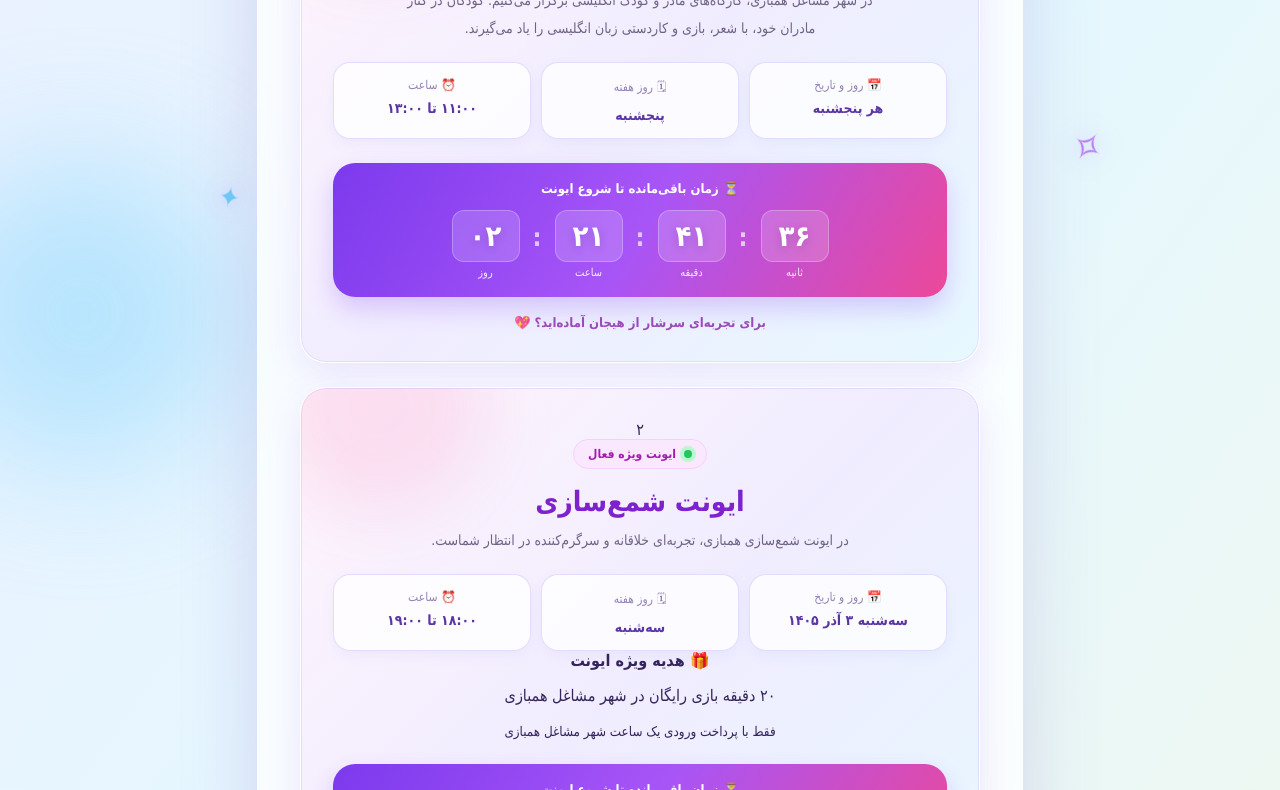
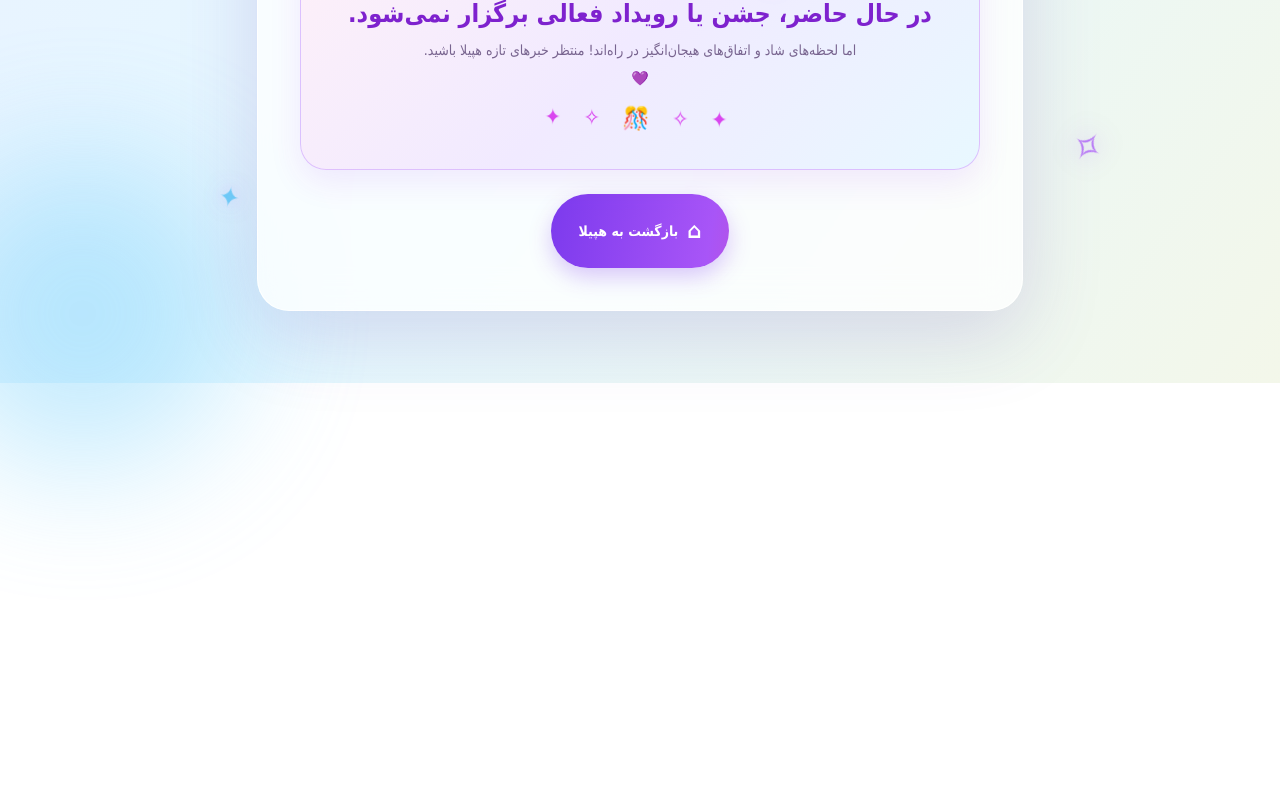
Before and after one commit to tannazofoghi-web/shahrebazi-happyla, a plain HTML site: page events.html in a window 1280 px wide. Shown: the part 473-1263 px from the top of the page. After the commit the page ends 856 px from the top, so only its background shows below. Drawn offline with Linux system fonts and the light colour scheme; a web font is replaced by a local one.

Commit message:
Update events.html

```diff
--- a/events.html
+++ b/events.html
@@ -1,298 +1,134 @@
-
-<!DOCTYPE html>
-<html lang="fa" dir="rtl">
+<!DOCTYPE html>  <html lang="fa" dir="rtl">
 <head>
   <meta charset="UTF-8">
   <meta name="viewport" content="width=device-width, initial-scale=1.0">
   <meta name="theme-color" content="#7c3aed">
   <title>جشن‌ها و مسابقات - هپیلا</title>
-
   <link rel="stylesheet" href="events.css">
-  <link href="https://fonts.googleapis.com/css2?family=Estedad:wght@400;500;600;700;800;900&display=swap" rel="stylesheet">
+<link href="https://fonts.googleapis.com/css2?family=Estedad:wght@400;500;600;700;800;900&display=swap" rel="stylesheet">
 </head>
-
 <body class="events-body">
-
-  <div class="ambient ambient-one"></div>
-  <div class="ambient ambient-two"></div>
-
-  <div class="sparkle sparkle-one">✦</div>
-  <div class="sparkle sparkle-two">✧</div>
-  <div class="sparkle sparkle-three">✦</div>
-  <div class="sparkle sparkle-four">✧</div>
-
-  <main class="events-page">
-
+  <div class="ambient ambient-one" aria-hidden="true"></div>
+  <div class="ambient ambient-two" aria-hidden="true"></div>
+  <div class="sparkle sparkle-one" aria-hidden="true">✦</div>
+  <div class="sparkle sparkle-two" aria-hidden="true">✧</div>
+  <div class="sparkle sparkle-three" aria-hidden="true">✦</div>
+  <div class="sparkle sparkle-four" aria-hidden="true">✧</div>    <main class="events-page">
     <header class="event-banner">
-      <div class="event-icon">🎉</div>
+      <div class="event-icon" aria-hidden="true">🎉</div>
       <p class="small-title">دنیای شادی‌های هپیلا</p>
       <h1>جشن‌ها و مسابقات</h1>
       <p class="banner-subtitle">لحظه‌های رنگی، خاطره‌های ماندگار ✨</p>
-      <div class="rainbow-line"></div>
-    </header>
+      <div class="rainbow-line" aria-hidden="true"></div>
+    </header>  <section id="event-content" aria-live="polite" aria-atomic="true">
+  <div class="empty-event">
+    <div class="empty-icon" aria-hidden="true">🎈</div>
+    <h2>در حال حاضر، جشن یا رویداد فعالی برگزار نمی‌شود.</h2>
+    <p>اما لحظه‌های شاد و اتفاق‌های هیجان‌انگیز در راه‌اند! منتظر خبرهای تازه هپیلا باشید. 💜</p>
+  </div>
+</section>
 
-    <section id="event-content" aria-live="polite">
+<a href="index.html" class="back-button"><span aria-hidden="true">⌂</span> بازگشت به هپیلا</a>
 
-      <div class="events-grid" id="events-grid"></div>
+  </main>    <script>
+    document.addEventListener("DOMContentLoaded", () => {
+      /*
+       * تنظیم رویداد:
+       * برای نمایش جشن یا مسابقه، active را true کنید و startAt را با تاریخ و ساعت آینده
+       * به قالب YYYY-MM-DDTHH:mm:ss وارد کنید. ساعت بر اساس منطقه زمانی دستگاه بازدیدکننده است.
+       * برای نمایش حالت بدون رویداد، active را false بگذارید.
+       */
+      const eventInfo = {
+        active:false,
+        title: "جشن تولد هپیلا",
+        type: "جشن",
+        description: "با ما یک روز پر از شادی، بازی و جایزه‌های هیجان‌انگیز بساز!",
+        startAt: "2026-11-14T17:00:00"
+      };
 
-    </section>
+      const contentContainer = document.getElementById("event-content");
+      if (!contentContainer) return;
 
-    <a href="index.html" class="back-button">
-      <span>⌂</span>
-      بازگشت به هپیلا
-    </a>
+      const faDate = new Intl.DateTimeFormat("fa-IR-u-ca-persian", {
+        year: "numeric", month: "long", day: "numeric"
+      });
+      const faDay = new Intl.DateTimeFormat("fa-IR", { weekday: "long" });
+      const faTime = new Intl.DateTimeFormat("fa-IR", { hour: "2-digit", minute: "2-digit" });
+      const faNumber = value => new Intl.NumberFormat("fa-IR", { minimumIntegerDigits: 2, useGrouping: false }).format(value);
 
-  </main>
+      const startAt = new Date(eventInfo.startAt);
+      // نمایش رویداد فقط به active وابسته است؛ تاریخ گذشته باعث پنهان شدن کارت نمی‌شود.
+      const hasUpcomingEvent = eventInfo.active === true &&
+        eventInfo.title.trim() !== "" &&
+        !Number.isNaN(startAt.getTime());
 
-<script>
-
-document.addEventListener("DOMContentLoaded", () => {
-
-  const eventsGrid = document.getElementById("events-grid");
-
-  // تاریخ و ساعت رویدادها
-  const events = [
-
-    {
-      number: "۱",
-      title: "کارگاه زبان مادر و کودک",
-      type: "کارگاه آموزشی",
-      description:
-        "در شهر مشاغل همبازی، کارگاه‌های مادر و کودک انگلیسی برگزار می‌کنیم. کودکان در کنار مادران خود، با شعر، بازی و کاردستی زبان انگلیسی را یاد می‌گیرند.",
-      schedule: "هر پنجشنبه",
-      time: "۱۱:۰۰ تا ۱۳:۰۰",
-      weekly: true,
-      day: 4,
-      hour: 11,
-      minute: 0
-    },
-
-    {
-      number: "۲",
-      title: "ایونت شمع‌سازی",
-      type: "ایونت ویژه",
-      description:
-        "در ایونت شمع‌سازی همبازی، تجربه‌ای خلاقانه و سرگرم‌کننده در انتظار شماست.",
-      schedule: "سه‌شنبه ۳ آذر ۱۴۰۵",
-      time: "۱۸:۰۰ تا ۱۹:۰۰",
-      weekly: false,
-      startAt: "2026-11-24T18:00:00",
-      gift: "۲۰ دقیقه بازی رایگان در شهر مشاغل همبازی",
-      note: "فقط با پرداخت ورودی یک ساعت شهر مشاغل همبازی"
-    }
-
-  ];
-
-  const faDate = new Intl.DateTimeFormat("fa-IR-u-ca-persian", {
-    year: "numeric",
-    month: "long",
-    day: "numeric"
-  });
-
-  const faDay = new Intl.DateTimeFormat("fa-IR", {
-    weekday: "long"
-  });
-
-  const faNumber = value =>
-    new Intl.NumberFormat("fa-IR", {
-      minimumIntegerDigits: 2,
-      useGrouping: false
-    }).format(value);
-
-  // محاسبه پنجشنبه بعدی برای کارگاه زبان
-  function getNextThursday() {
-
-    const now = new Date();
-    const target = new Date(now);
-
-    let difference = (4 - now.getDay() + 7) % 7;
-
-    target.setDate(now.getDate() + difference);
-    target.setHours(11, 0, 0, 0);
-
-    if (target <= now) {
-      target.setDate(target.getDate() + 7);
-    }
-
-    return target;
-  }
-
-  function getStartDate(event) {
-
-    if (event.weekly) {
-      return getNextThursday();
-    }
-
-    return new Date(event.startAt);
-  }
-
-  function renderEvents() {
-
-    eventsGrid.innerHTML = events.map((event, index) => {
-
-      const startAt = getStartDate(event);
-
-      const extraInfo = event.gift ? `
-        <div class="event-extra">
-          <strong>🎁 هدیه ویژه ایونت</strong>
-          <p>${event.gift}</p>
-          <small>${event.note}</small>
-        </div>
-      ` : "";
-
-      return `
-
-        <article class="active-event-card">
-
-          <div class="card-glow"></div>
-
-          <div class="event-number">
-            ${event.number}
-          </div>
-
-          <span class="status-pill">
-            <span class="status-dot"></span>
-            ${event.type} فعال
-          </span>
-
-          <h2>${event.title}</h2>
-
-          <p class="event-desc">
-            ${event.description}
-          </p>
-
-          <div class="event-details-grid">
-
-            <div class="detail-item">
-              <span>📅 روز و تاریخ</span>
-              <strong>${event.schedule}</strong>
-            </div>
-
-            <div class="detail-item">
-              <span>🗓 روز هفته</span>
-              <strong class="event-day"></strong>
-            </div>
-
-            <div class="detail-item">
-              <span>⏰ ساعت</span>
-              <strong>${event.time}</strong>
-            </div>
-
-          </div>
-
-          ${extraInfo}
-
-          <div class="countdown-section">
-
-            <p class="countdown-title">
-              ⏳ زمان باقی‌مانده تا شروع ایونت
-            </p>
-
-            <div class="countdown">
-
-              <div class="time-unit">
-                <strong class="cd-days">۰۰</strong>
-                <span>روز</span>
-              </div>
-
-              <div class="time-separator">:</div>
-
-              <div class="time-unit">
-                <strong class="cd-hours">۰۰</strong>
-                <span>ساعت</span>
-              </div>
-
-              <div class="time-separator">:</div>
-
-              <div class="time-unit">
-                <strong class="cd-minutes">۰۰</strong>
-                <span>دقیقه</span>
-              </div>
-
-              <div class="time-separator">:</div>
-
-              <div class="time-unit">
-                <strong class="cd-seconds">۰۰</strong>
-                <span>ثانیه</span>
-              </div>
-
-            </div>
-
-          </div>
-
-          <div class="event-footer-note">
-            برای تجربه‌ای سرشار از هیجان آماده‌اید؟ 💖
-          </div>
-
-        </article>
-
-      `;
-
-    }).join("");
-
-    const cards = eventsGrid.querySelectorAll(".active-event-card");
-
-    cards.forEach((card, index) => {
-
-      const event = events[index];
-      const startAt = getStartDate(event);
-
-      card.querySelector(".event-day").textContent =
-        faDay.format(startAt);
-
-    });
-
-    updateCountdowns();
-
-  }
-
-  function updateCountdowns() {
-
-    const cards = eventsGrid.querySelectorAll(".active-event-card");
-
-    cards.forEach((card, index) => {
-
-      const event = events[index];
-      const startAt = getStartDate(event);
-
-      const remaining = startAt.getTime() - Date.now();
-
-      const countdown = card.querySelector(".countdown-section");
-
-      if (remaining <= 0) {
-
-        countdown.innerHTML = `
-          <p class="countdown-title">
-            🎊 ${event.title} آغاز شده است!
-          </p>
-        `;
-
+      if (!hasUpcomingEvent) {
+        contentContainer.innerHTML = `
+          <div class="empty-event">
+            <div class="empty-icon" aria-hidden="true">🎈</div>
+            <span class="status-pill status-idle">در حال حاضر، رویدادی برگزار نمی‌شود</span>
+            <h2>در حال حاضر، جشن یا رویداد فعالی برگزار نمی‌شود.</h2>
+            <p>اما لحظه‌های شاد و اتفاق‌های هیجان‌انگیز در راه‌اند! منتظر خبرهای تازه هپیلا باشید. 💜</p>
+            <div class="empty-confetti" aria-hidden="true">✦ ✧ 🎊 ✧ ✦</div>
+          </div>`;
         return;
       }
 
-      const totalSeconds = Math.floor(remaining / 1000);
+      contentContainer.innerHTML = `
+        <article class="active-event-card">
+          <div class="card-glow" aria-hidden="true"></div>
+          <span class="status-pill"><span class="status-dot"></span> ${eventInfo.type} پیشِ رو</span>
+          <h2>${escapeHtml(eventInfo.title)}</h2>
+          <p class="event-desc">${escapeHtml(eventInfo.description)}</p>
+          <div class="event-details-grid">
+            <div class="detail-item"><span>📅 تاریخ</span><strong id="event-date"></strong></div>
+            <div class="detail-item"><span>🗓 روز</span><strong id="event-day"></strong></div>
+            <div class="detail-item"><span>⏰ ساعت</span><strong id="event-time"></strong></div>
+          </div>
+          <div class="countdown-section">
+            <p class="countdown-title"><span aria-hidden="true">⏳</span> زمان باقی‌مانده تا شروع ${eventInfo.type}</p>
+            <div class="countdown" role="timer" aria-live="off">
+              <div class="time-unit"><strong id="cd-days">۰۰</strong><span>روز</span></div>
+              <div class="time-separator">:</div>
+              <div class="time-unit"><strong id="cd-hours">۰۰</strong><span>ساعت</span></div>
+              <div class="time-separator">:</div>
+              <div class="time-unit"><strong id="cd-minutes">۰۰</strong><span>دقیقه</span></div>
+              <div class="time-separator">:</div>
+              <div class="time-unit"><strong id="cd-seconds">۰۰</strong><span>ثانیه</span></div>
+            </div>
+          </div>
+          <div class="event-footer-note">برای تجربه‌ای سرشار از هیجان آماده‌اید؟ 💖</div>
+        </article>`;
 
-      const days = Math.floor(totalSeconds / 86400);
-      const hours = Math.floor((totalSeconds % 86400) / 3600);
-      const minutes = Math.floor((totalSeconds % 3600) / 60);
-      const seconds = totalSeconds % 60;
+      document.getElementById("event-date").textContent = faDate.format(startAt);
+      document.getElementById("event-day").textContent = faDay.format(startAt);
+      document.getElementById("event-time").textContent = faTime.format(startAt);
 
-      card.querySelector(".cd-days").textContent = faNumber(days);
-      card.querySelector(".cd-hours").textContent = faNumber(hours);
-      card.querySelector(".cd-minutes").textContent = faNumber(minutes);
-      card.querySelector(".cd-seconds").textContent = faNumber(seconds);
+      let countdownInterval;
+      function updateCountdown() {
+        const remaining = startAt.getTime() - Date.now();
+        if (remaining <= 0) {
+          clearInterval(countdownInterval);
+          const countdownSection = contentContainer.querySelector(".countdown-section");
+          if (countdownSection) {
+            countdownSection.innerHTML = `<p class="countdown-title">🎊 ${escapeHtml(eventInfo.title)} آغاز شده است!</p><p class="countdown-title">اکنون زمان لذت بردن از جشن است. 💜</p>`;
+          }
+          return;
+        }
+        const totalSeconds = Math.floor(remaining / 1000);
+        document.getElementById("cd-days").textContent = faNumber(Math.floor(totalSeconds / 86400));
+        document.getElementById("cd-hours").textContent = faNumber(Math.floor((totalSeconds % 86400) / 3600));
+        document.getElementById("cd-minutes").textContent = faNumber(Math.floor((totalSeconds % 3600) / 60));
+        document.getElementById("cd-seconds").textContent = faNumber(totalSeconds % 60);
+      }
+      updateCountdown();
+      countdownInterval = setInterval(updateCountdown, 1000);
 
+      function escapeHtml(value) {
+        return String(value).replace(/[&<>"']/g, char => ({
+          "&": "&amp;", "<": "&lt;", ">": "&gt;", '"': "&quot;", "'": "&#39;"
+        })[char]);
+      }
     });
-
-  }
-
-  renderEvents();
-
-  setInterval(updateCountdowns, 1000);
-
-});
-
-</script>
-
-</body>
+  </script>  </body>
 </html>
```
